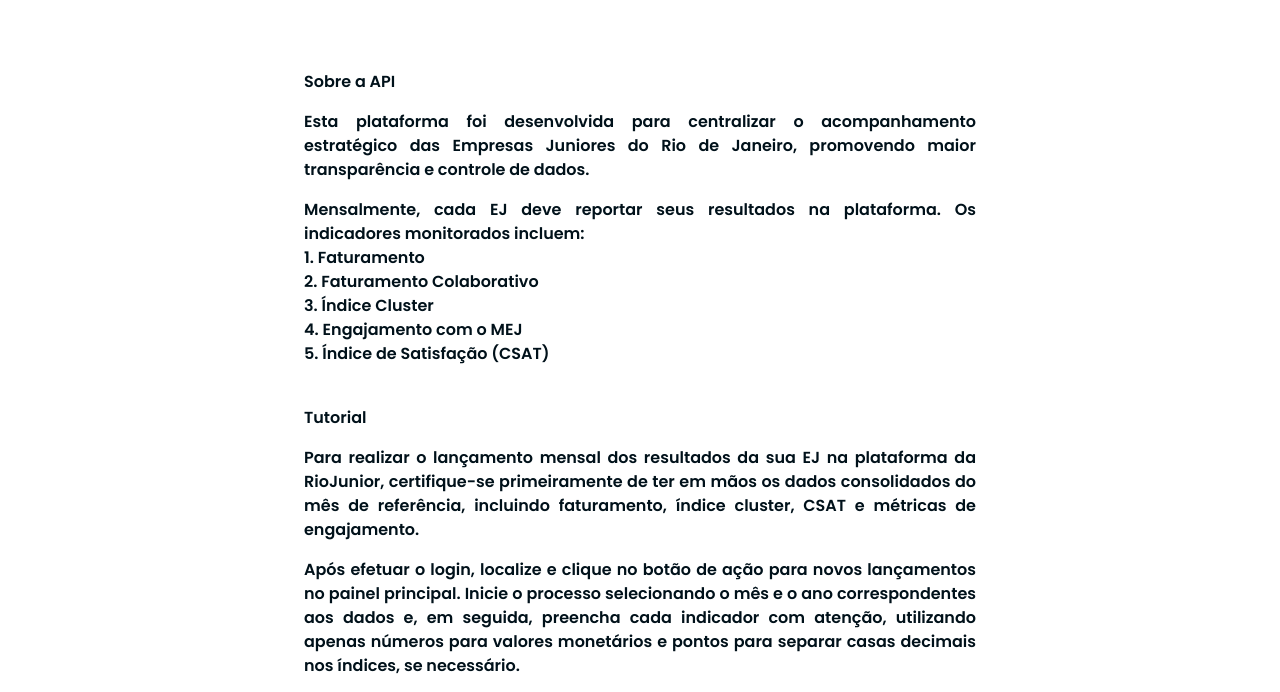
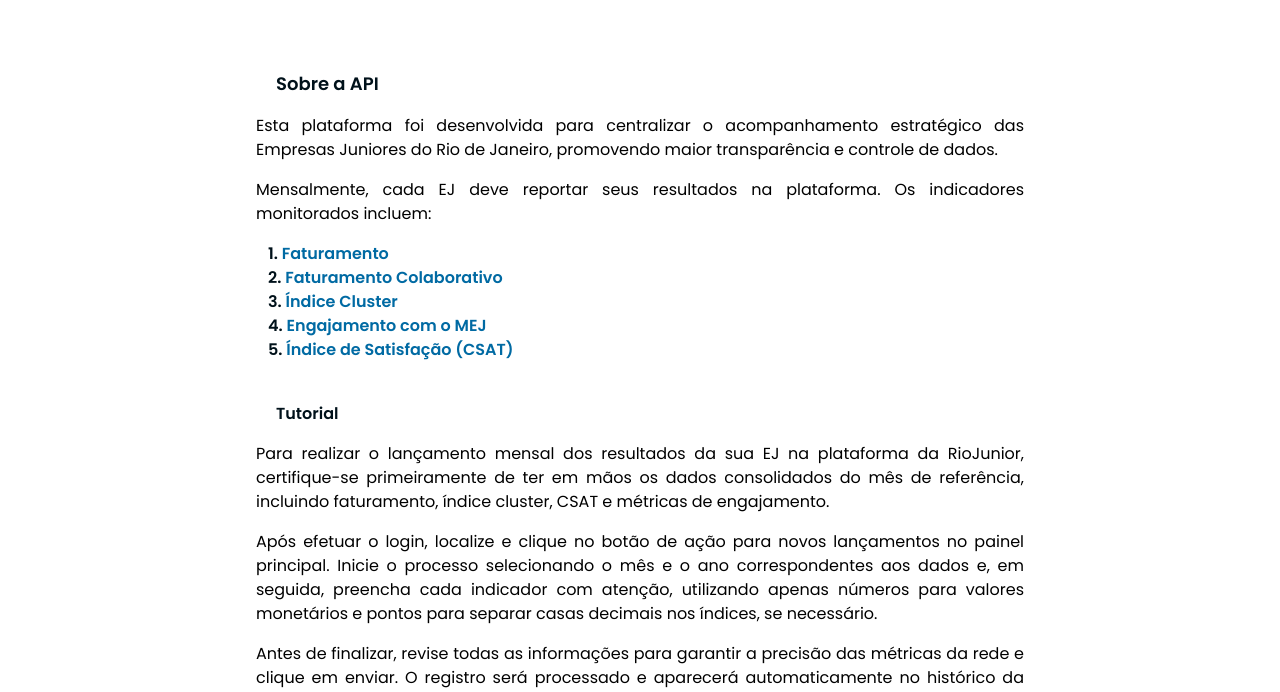
Before and after one commit to ramomsouza07/api_riojunior, a React (Vite) app: page / in a window 1280 px wide. Shown: the part 243-935 px from the top of the page. Built offline with nearby package versions, Linux system fonts and the light colour scheme; no server answers.

Commit message:
alterações finais

```diff
--- a/package.json
+++ b/package.json
@@ -26,6 +26,7 @@
     "react-dom": "^19.2.0",
     "react-hook-form": "^7.68.0",
     "react-router-dom": "^7.9.6",
+    "react-router-hash-link": "^2.4.3",
     "recharts": "^2.15.4",
     "tailwind-merge": "^3.4.0",
     "tailwindcss": "^4.1.17",
@@ -36,6 +37,7 @@
     "@types/node": "^24.10.1",
     "@types/react": "^19.2.5",
     "@types/react-dom": "^19.2.3",
+    "@types/react-router-hash-link": "^2.4.9",
     "@vitejs/plugin-react": "^5.1.1",
     "eslint": "^9.39.1",
     "eslint-plugin-react-hooks": "^7.0.1",
--- a/src/pages/EJ_Pag.tsx
+++ b/src/pages/EJ_Pag.tsx
@@ -120,14 +120,15 @@
       <Header_Private />
 
       <main className="flex flex-1 flex-col items-start w-full px-0 md:px-6 py-5 lg:gap-20 gap-5">
+        <div className='flex gap-5'>
+          <Button asChild className='bg-verde-claro hover:bg-[#667d19] font-poppins text-white font-semibold text-xl md:text-2xl'>
+            <Link to='/empresas'><ArrowLeftIcon/>Voltar</Link>
+          </Button>
 
-        <Button asChild className='bg-verde-claro hover:bg-[#667d19] font-poppins text-white font-semibold text-xl md:text-2xl'>
-          <Link to='/empresas'><ArrowLeftIcon/>Voltar</Link>
-        </Button>
-
-        <Button asChild className='bg-verde-claro hover:bg-[#667d19] font-poppins text-white font-semibold text-xl md:text-2xl'>
-          <Link to='/indicadores/cadastro'><ArrowLeftIcon/>Relatório +</Link>
-        </Button>
+          <Button asChild className='bg-verde-claro hover:bg-[#667d19] font-poppins text-white font-semibold text-xl md:text-2xl'>
+            <Link to='/indicadores/cadastro'>Relatório +</Link>
+          </Button>
+        </div>
 
         <div className='w-full flex flex-col px-9 lg:px-30 lg:flex-row md:gap-5'>
           <div className='lg:w-1/3 xl:w-1/4'>
--- a/src/pages/Home.tsx
+++ b/src/pages/Home.tsx
@@ -123,28 +123,28 @@
                         )}
                     </div>
 
-                    <div id='sobre-api' className='flex flex-col gap-10 mt-14 text-azul-escuro font-semibold w-full max-w-2xl text-justify shrink-0'>
+                    <div id='sobre-api' className='flex flex-col gap-10 mt-14 w-full max-w-3xl text-justify shrink-0'>
                         <div className='flex flex-col gap-4'>
-                            <h2>Sobre a API</h2>
-                            <p>
+                            <h2 className='text-lg font-semibold text-azul-escuro pl-5'>Sobre a API</h2>
+                            <p className='text-black'>
                             Esta plataforma foi desenvolvida para centralizar o acompanhamento estratégico das Empresas Juniores do Rio de Janeiro, promovendo maior transparência e controle de dados.
                             </p>
-                            <p>
-                                Mensalmente, cada EJ deve reportar seus resultados na plataforma. Os indicadores monitorados incluem: <br></br>
-                                1. Faturamento<br></br>
-                                2. Faturamento Colaborativo<br></br>
-                                3. Índice Cluster<br></br>
-                                4. Engajamento com o MEJ<br></br>
-                                5. Índice de Satisfação (CSAT)
+                            <p className='text-black'>Mensalmente, cada EJ deve reportar seus resultados na plataforma. Os indicadores monitorados incluem: <br></br></p>
+                            <p className='text-azul-claro font-semibold pl-3'>
+                                <span className='text-azul-escuro'>1.</span> Faturamento<br></br>
+                                <span className='text-azul-escuro'>2.</span> Faturamento Colaborativo<br></br>
+                                <span className='text-azul-escuro'>3.</span> Índice Cluster<br></br>
+                                <span className='text-azul-escuro'>4.</span> Engajamento com o MEJ<br></br>
+                                <span className='text-azul-escuro'>5.</span> Índice de Satisfação (CSAT)
                             </p>
                         </div>
                         <div id='tutorial' className='flex flex-col gap-4'>
-                            <h2>Tutorial</h2>
-                            <p>Para realizar o lançamento mensal dos resultados da sua EJ na plataforma da RioJunior, certifique-se primeiramente de ter em mãos os dados consolidados do mês de referência, incluindo faturamento, índice cluster, CSAT e métricas de engajamento.</p>
-                            <p>Após efetuar o login, localize e clique no botão de ação para novos lançamentos no painel principal. Inicie o processo selecionando o mês e o ano correspondentes aos dados e, em seguida, preencha cada indicador com atenção, utilizando apenas números para valores monetários e pontos para separar casas decimais nos índices, se necessário. </p>
-                            <p>Antes de finalizar, revise todas as informações para garantir a precisão das métricas da rede e clique em enviar. O registro será processado e aparecerá automaticamente no histórico da sua dashboard; caso precise corrigir algum dado enviado, verifique a disponibilidade de edição ou contate o suporte da federação.</p>
+                            <h2 className='text-azul-escuro font-semibold pl-5'>Tutorial</h2>
+                            <p className='text-black'>Para realizar o lançamento mensal dos resultados da sua EJ na plataforma da RioJunior, certifique-se primeiramente de ter em mãos os dados consolidados do mês de referência, incluindo faturamento, índice cluster, CSAT e métricas de engajamento.</p>
+                            <p className='text-black'>Após efetuar o login, localize e clique no botão de ação para novos lançamentos no painel principal. Inicie o processo selecionando o mês e o ano correspondentes aos dados e, em seguida, preencha cada indicador com atenção, utilizando apenas números para valores monetários e pontos para separar casas decimais nos índices, se necessário. </p>
+                            <p className='text-black'>Antes de finalizar, revise todas as informações para garantir a precisão das métricas da rede e clique em enviar. O registro será processado e aparecerá automaticamente no histórico da sua dashboard; caso precise corrigir algum dado enviado, verifique a disponibilidade de edição ou contate o suporte da federação.</p>
                         </div>
-                        <p>Para mais detalhes sobre a federação, visite <a target='_blank' className="text-azul-escuro font-medium hover:text-verde-claro hover:underline hover:decoration-solid transition" href="https://riojunior.com.br/">RioJunior</a>.</p>
+                        <p className='text-azul-escuro text-center font-medium'>Para mais detalhes sobre a federação, visite <a target='_blank' className="text-azul-claro font-medium hover:text-verde-claro hover:underline hover:decoration-solid transition" href="https://riojunior.com.br/">RioJunior</a>.</p>
                     </div>
 
                 </main>
--- a/src/pages/Login.tsx
+++ b/src/pages/Login.tsx
@@ -49,14 +49,7 @@
                 }
 
                 localStorage.setItem("token", json.token)
-
-			if (json.user && json.user.id) {
-				localStorage.setItem("empresaId", json.user.id)
                 navigate("/empresas")
-			} else {
-				localStorage.removeItem("empresaId")
-				navigate("/empresas")
-			}
 
             } catch (err) {
                 console.log(err)
@@ -94,7 +87,7 @@
                                             onChange={(e) => setSenhaInput(e.target.value)}
                                         />
 
-										<div onClick={ShowHide} 	className="absolute inset-y-10 right-3 max-w-6 h-6 flex justify-end cursor-pointer ">
+                                        <div onClick={ShowHide}  className="absolute inset-y-10 right-3 max-w-6 h-6 flex justify-end cursor-pointer ">
                                             {visivel ? (
                                                 <img src={ hide } alt="senha" className="h-6 w-6" />
                                             ) : (
--- a/src/pages/Pesquisa.tsx
+++ b/src/pages/Pesquisa.tsx
@@ -8,6 +8,7 @@
 import '@/index.css'
 
 interface EJprops {
+    id: string,
     nome: string,
     logo: string,
     local: string,
@@ -20,7 +21,6 @@
 
 export default function Pesquisa() {
     const [busca, setBusca] = useState("")
-    const [tipo, setTipo] = useState("")
     const [filtro, setFiltro] = useState("")
     const [ejs, setEjs] = useState<EJprops[]>([])
 
@@ -57,14 +57,6 @@
         e.preventDefault()
     }
 
-    function selecionarTipo(tipo: string) {
-        setTipo(tipo)
-    }
-
-    function Filtrar(tipo: string) {
-        setFiltro(tipo)
-    }
-
     const cidades = [...new Set(ejs.map(ej => ej.local))].filter(Boolean).sort()
 
     const EJsFiltradas = ejs.filter((ej) => {
@@ -73,7 +65,7 @@
 
         let matchFiltro = true
 
-        if (filtro === "todas") {
+        if (filtro === "" || filtro === "todas") {
             matchFiltro = true
         } else if (filtro === "federadas") {
             matchFiltro = ej.federada === true
@@ -127,6 +119,7 @@
                                 EJsFiltradas.map((ej, index) => (
                                     <CardEJ
                                         key={index}
+                                        id={ej.id}
                                         nome={ej.nome}
                                         logo={ej.logo}
                                         local={ej.local}
--- a/src/pages/Register.tsx
+++ b/src/pages/Register.tsx
@@ -74,13 +74,6 @@
             if (loginResponse.ok) {
                 localStorage.setItem("token", loginJson.token)
 
-                if (loginJson.user && loginJson.user.id) {
-                    localStorage.setItem("empresaId", loginJson.user.id)
-                    navigate("/empresas")
-                } else {
-                    navigate("/empresas")
-                }
-            } else {
                 alert("Conta criada com sucesso! Faça login para continuar.")
                 navigate("/login")
             }
--- a/src/pages/User.tsx
+++ /dev/null
@@ -1,19 +0,0 @@
-import { Header_Private } from '@/components/Header/hearder_private'
-import Footer from '@/components/Footer'
-import '@/index.css'
-
-export default function User() {
-    return (
-        <>
-            <div className='flex flex-col items-center gap-15 min-h-screen font-poppins'>
-                <Header_Private />
-
-                <main className="flex flex-1 flex-col justify-center items-center gap-14 ">
-
-                </main>
-
-                <Footer />
-            </div>
-        </>
-    )
-}
```
Also changed, not shown: src/components/Header/header_public.tsx (+7 -137 lines), src/assets/icone_rio_jr_branco.png (added), 1 other file (tests, documents, lock files or other folders). Lines whose indentation alone changed are shown as unchanged.
